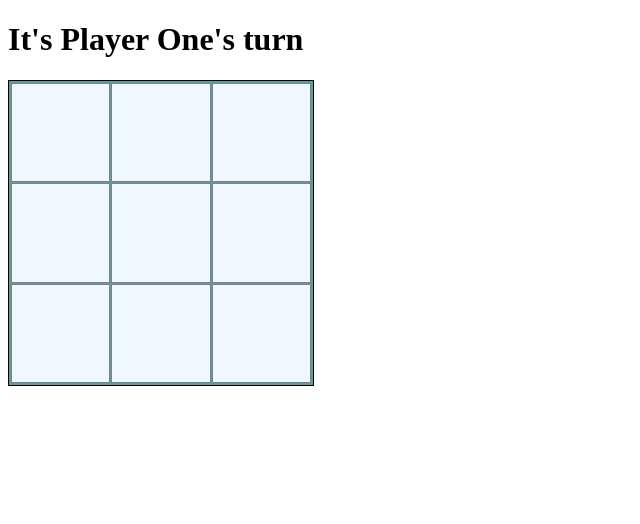
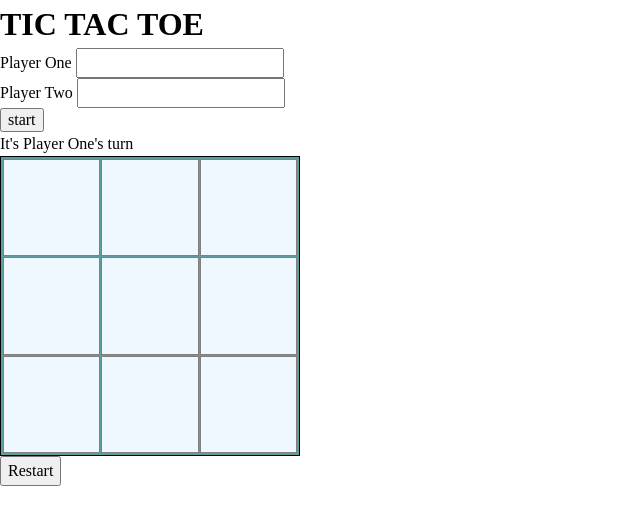
Before and after one commit to perun22/tic-tac-toe, a plain HTML site: page index.html in a window 1280 px wide. Shown: the whole page, without its empty margins (0-640 px from the left). Drawn offline with Linux system fonts and the light colour scheme.

Commit message:
Update JS, HTML and CSS

```diff
--- a/index.html
+++ b/index.html
@@ -8,9 +8,18 @@
     <script src="script.js" defer></script>
   </head>
   <body>
-    <div class="container">
-      <h1 class="turn"></h1>
+    <main class="container">
+      <h1 class="title">TIC TAC TOE</h1>
+      <div class="input-container">
+        <label for="player-one">Player One</label>
+        <input type="text" id="player-one" name="player-one" /><br />
+        <label for="player-two">Player Two</label>
+        <input type="text" id="player-two" name="player-two" /><br />
+        <input type="submit" value="start" id="start-btn" class="btn" />
+      </div>
+      <p class="message"></p>
       <div class="board"></div>
-    </div>
+      <button id="restart-btn" class="btn">Restart</button>
+    </main>
   </body>
 </html>
--- a/script.js
+++ b/script.js
@@ -26,7 +26,7 @@ function Gameboard() {
   };
 
   const resetBoard = () => {
-    for (let i = 0; i < rows; i++) {
+    for (let i = 0; i <= 2; i++) {
       board[i].forEach((cell) => {
         cell.resetCell();
       });
@@ -77,6 +77,11 @@ function GameController(
     activePlayer = activePlayer === players[0] ? players[1] : players[0];
   };
 
+  const setNames = (name1, name2) => {
+    players[0].name = name1 || "Player One";
+    players[1].name = name2 || "Player Two";
+  };
+
   const checkWinner = (row, col) => {
     const cells = board.printBoard();
 
@@ -120,8 +125,7 @@ function GameController(
   };
 
   let gameOver = false;
-  const defaultUpdate = `It's ${activePlayer.name}'s turn`;
-  let gameUpdates = defaultUpdate;
+  let gameUpdates = `It's ${activePlayer.name}'s turn`;
 
   const getGameOver = () => gameOver;
   const getGameUpdates = () => gameUpdates;
@@ -153,31 +157,32 @@ function GameController(
     board.resetBoard();
     gameOver = false;
     activePlayer = players[0];
-    gameUpdates = defaultUpdate;
+    gameUpdates = `It's ${activePlayer.name}'s turn`;
   };
 
   return {
     playRound,
+    setNames,
     getActivePlayer,
     getBoard: board.getBoard,
     checkWinner,
     checkDraw,
     getGameOver,
     getGameUpdates,
+    resetGame,
   };
 }
 
 function ScreenController() {
+  const playerTurnDiv = document.querySelector(".message");
+  const boardDiv = document.querySelector(".board");
+
   const game = GameController();
-  const playerTurnDiv = document.querySelector(".turn");
-
-  const boardDiv = document.querySelector(".board");
 
   const updateScreen = () => {
     boardDiv.textContent = "";
 
     const board = game.getBoard();
-    const activePlayer = game.getActivePlayer();
 
     playerTurnDiv.textContent = game.getGameUpdates();
 
@@ -204,6 +209,27 @@ function ScreenController() {
 
   boardDiv.addEventListener("click", clickBoard);
 
+  const startBtn = document.getElementById("start-btn");
+
+  const playerOne = document.getElementById("player-one");
+  const playerTwo = document.getElementById("player-two");
+  startBtn.addEventListener("click", () => {
+    game.setNames(playerOne.value, playerTwo.value);
+    game.getGameUpdates;
+    game.resetGame();
+    updateScreen();
+  });
+  const resetInputs = () => {
+    playerOne.value = "";
+    playerTwo.value = "";
+  };
+  const restartBtn = document.getElementById("restart-btn");
+  restartBtn.addEventListener("click", () => {
+    game.resetGame();
+    resetInputs();
+    updateScreen();
+  });
+
   updateScreen();
 }
 
--- a/styles.css
+++ b/styles.css
@@ -1,3 +1,72 @@
+/*
+  Josh's Custom CSS Reset
+  https://www.joshwcomeau.com/css/custom-css-reset/
+*/
+
+*,
+*::before,
+*::after {
+  box-sizing: border-box;
+}
+
+*:not(dialog) {
+  margin: 0;
+}
+
+@media (prefers-reduced-motion: no-preference) {
+  html {
+    interpolate-size: allow-keywords;
+  }
+}
+
+body {
+  line-height: 1.5;
+  -webkit-font-smoothing: antialiased;
+}
+
+img,
+picture,
+video,
+canvas,
+svg {
+  display: block;
+  max-width: 100%;
+}
+
+input,
+button,
+textarea,
+select {
+  font: inherit;
+}
+
+p,
+h1,
+h2,
+h3,
+h4,
+h5,
+h6 {
+  overflow-wrap: break-word;
+}
+
+p {
+  text-wrap: pretty;
+}
+h1,
+h2,
+h3,
+h4,
+h5,
+h6 {
+  text-wrap: balance;
+}
+
+#root,
+#__next {
+  isolation: isolate;
+}
+
 .board {
   display: grid;
   height: 300px;
```
